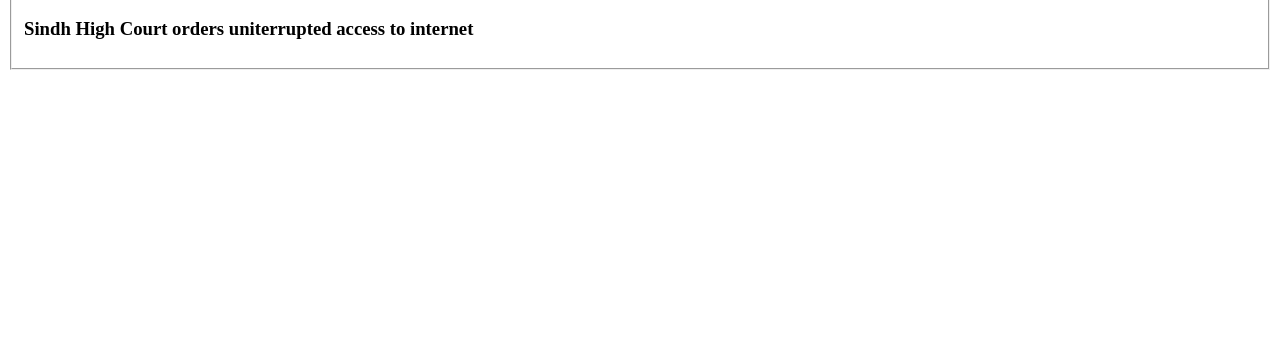
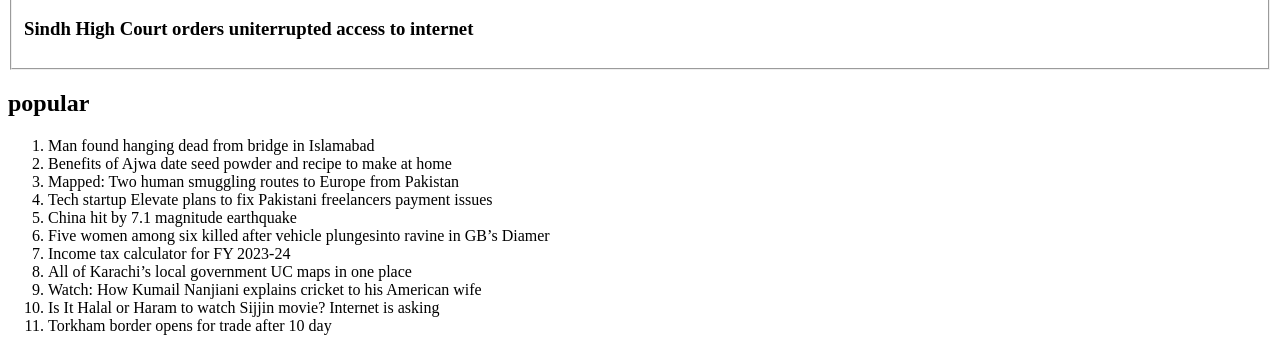
Before and after one commit to AbdullRafay/demo-websites, a plain HTML site: page index.html in a window 1280 px wide. Shown: the part 3276-3635 px from the top of the page. Before the commit the page ends 3354 px from the top, so only its background shows below. Drawn offline with Linux system fonts and the light colour scheme.

Commit message:
Add files via upload

```diff
--- a/index.html
+++ b/index.html
@@ -83,9 +83,32 @@
                     <img src="https://i.aaj.tv/primary/2024/01/24151919410de1c.jpg">
                     <h3>Sindh High Court orders uniterrupted access to internet</h3>
                 </div>
+            </fieldset>
+        </div>
+        <div class="fifth">
+            <h2>popular</h2>
+            <ol>
+                <li>Man found hanging dead from bridge in Islamabad</li>
+                <li> Benefits of Ajwa date seed powder and recipe to make at home</li>
+                <li>Mapped: Two human smuggling routes to Europe from Pakistan</li>
+                <li>Tech startup Elevate plans to fix Pakistani freelancers payment issues</li>
+                <li> China hit by 7.1 magnitude earthquake</li>
+                <li> Five women among six killed after vehicle plungesinto ravine in GB’s Diamer</li>
+                <li> Income tax calculator for FY 2023-24</li>
+                <li>All of Karachi’s local government UC maps in one place</li>
+                <li> Watch: How Kumail Nanjiani explains cricket to his American wife</li>
+                <li> Is It Halal or Haram to watch Sijjin movie? Internet is asking</li>
+                <li>Torkham border opens for trade after 10 day</li>
+            </ol>
 
 
-            </fieldset>
+
+
+
+
+
+
+
         </div>
 
 
```
